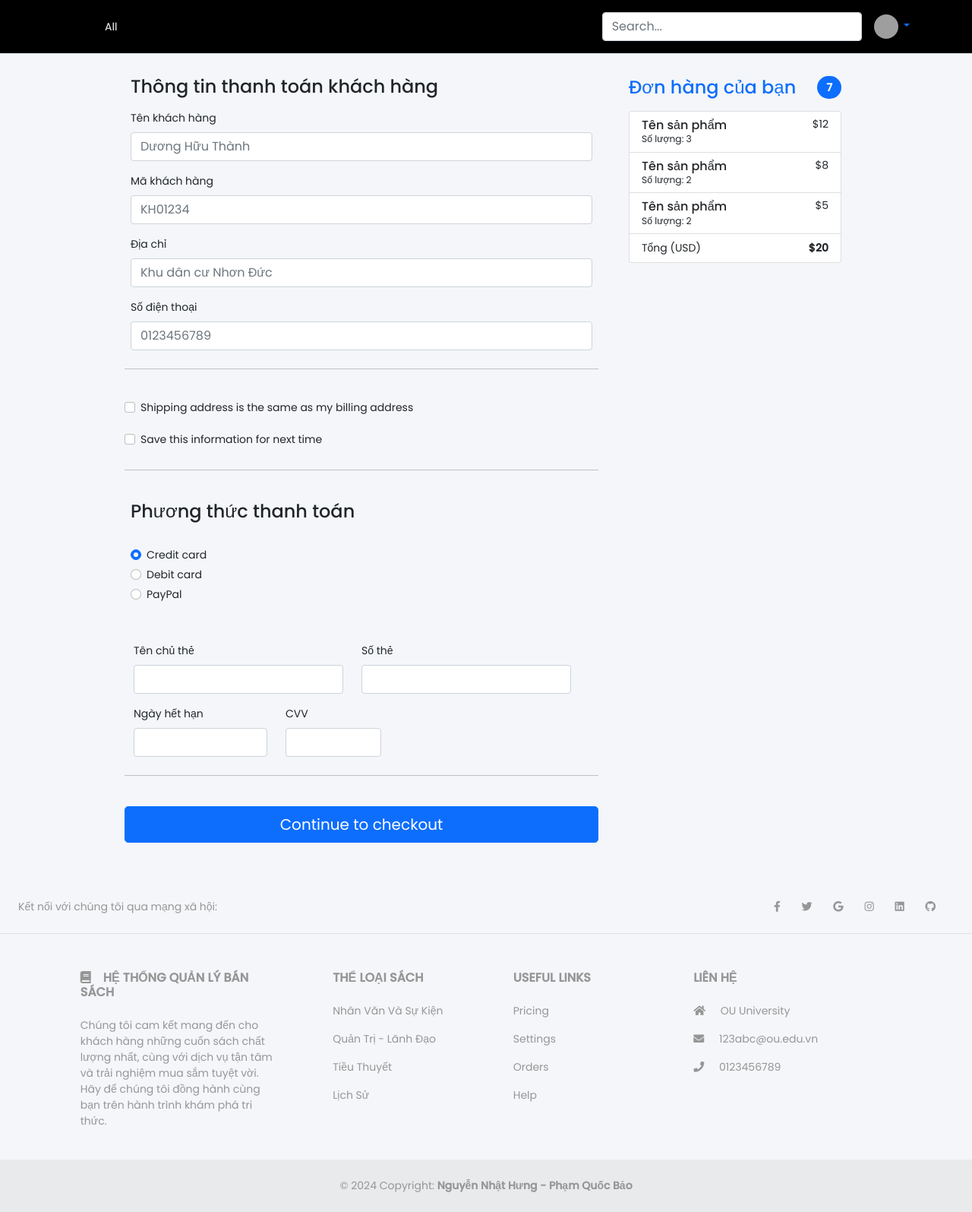
After one commit to NhatHung2004/BookStore-Management, a Flask app: page /checkout in a window 1280 px wide. The commit adds this page. Shown: the whole page at 76% size. Run offline with Flask 3, Linux system fonts and the light colour scheme; grey boxes are pictures that could not be loaded.

Commit message:
create checkout - update footer

```diff
--- a/bookstore/app/config.py
+++ b/bookstore/app/config.py
@@ -3,7 +3,7 @@ import os
 
 class Config:
     SECRET_KEY = 'HGHJAHA^&^&*AJAVAHJ*^&^&*%&*^GAFGFAG'
-    SQLALCHEMY_DATABASE_URI = "mysql+pymysql://NhatHung:nhathung123@localhost/storedb?charset=utf8mb4"
+    SQLALCHEMY_DATABASE_URI = "mysql+pymysql://admin:1@localhost/storedb?charset=utf8mb4"
     SQLALCHEMY_TRACK_MODIFICATIONS = False
     PAGE_SIZE = 4
     CLOUDINARY_CLOUD_NAME = os.getenv('CLOUDINARY_CLOUD_NAME', 'dvahhupo0')
--- a/bookstore/app/routes.py
+++ b/bookstore/app/routes.py
@@ -111,6 +111,10 @@ def common_response():
         "types" : dao.load_types(),
     }
 
+@app.route("/checkout")
+def checkout():
+    return render_template("checkout.html")
+
 
 if __name__ == "__main__":
     from admin import *
--- /dev/null
+++ b/bookstore/app/static/css/checkout.css
@@ -0,0 +1,4 @@
+.checkout{
+  max-width: 960px;
+  margin-top: 100px;
+}
--- /dev/null
+++ b/bookstore/app/templates/checkout.html
@@ -0,0 +1,159 @@
+{% extends 'layout/base.html' %}
+
+{% block content %}
+
+
+<div class="container checkout">
+    <main>
+
+        <div class="row g-5">
+            <div class="col-md-5 col-lg-4 order-md-last">
+                <h4 class="d-flex justify-content-between align-items-center mb-3">
+                    <span class="text-primary">Đơn hàng của bạn</span>
+                    <span class="badge bg-primary rounded-pill">7</span>
+                </h4>
+                <ul class="list-group mb-3">
+                    <li class="list-group-item d-flex justify-content-between lh-sm">
+                        <div>
+                            <h6 class="my-0">Tên sản phẩm</h6>
+                            <small class="text-body-secondary">Số lượng: 3</small>
+                        </div>
+                        <span class="text-body-secondary">$12</span>
+                    </li>
+                    <li class="list-group-item d-flex justify-content-between lh-sm">
+                        <div>
+                            <h6 class="my-0">Tên sản phẩm</h6>
+                            <small class="text-body-secondary">Số lượng: 2</small>
+                        </div>
+                        <span class="text-body-secondary">$8</span>
+                    </li>
+                    <li class="list-group-item d-flex justify-content-between lh-sm">
+                        <div>
+                            <h6 class="my-0">Tên sản phẩm</h6>
+                            <small class="text-body-secondary">Số lượng: 2</small>
+                        </div>
+                        <span class="text-body-secondary">$5</span>
+                    </li>
+                    <li class="list-group-item d-flex justify-content-between">
+                        <span>Tổng (USD)</span>
+                        <strong>$20</strong>
+                    </li>
+                </ul>
+            </div>
+            <div class="col-md-7 col-lg-8">
+                <h4 class="mb-3">Thông tin thanh toán khách hàng</h4>
+                <form class="needs-validation" novalidate>
+                    <div class="row g-3">
+                        <div class="col-12">
+                            <label for="username" class="form-label">Tên khách hàng</label>
+                            <div class="input-group has-validation">
+                                <input type="text" class="form-control" id="username" placeholder="Dương Hữu Thành"
+                                       required>
+                                <div class="invalid-feedback">
+                                    Your username is required.
+                                </div>
+                            </div>
+                        </div>
+
+                        <div class="col-12">
+                            <label for="customerid" class="form-label">Mã khách hàng</label>
+                            <input class="form-control" id="customerid" placeholder="KH01234">
+                            <div class="invalid-feedback">
+                                Please enter a valid email address for shipping updates.
+                            </div>
+                        </div>
+
+                        <div class="col-12">
+                            <label for="address" class="form-label">Địa chỉ</label>
+                            <input type="text" class="form-control" id="address" placeholder="Khu dân cư Nhơn Đức"
+                                   required>
+                        </div>
+
+                        <div class="col-12">
+                            <label for="phone" class="form-label">Số điện thoại</label>
+                            <input type="text" class="form-control" id="phone" placeholder="0123456789">
+                        </div>
+
+
+                        <hr class="my-4">
+
+                        <div class="form-check">
+                            <input type="checkbox" class="form-check-input" id="same-address">
+                            <label class="form-check-label" for="same-address">Shipping address is the same as my
+                                billing
+                                address</label>
+                        </div>
+
+                        <div class="form-check">
+                            <input type="checkbox" class="form-check-input" id="save-info">
+                            <label class="form-check-label" for="save-info">Save this information for next time</label>
+                        </div>
+
+                        <hr class="my-4">
+
+                        <h4 class="mb-3">Phương thức thanh toán</h4>
+
+                        <div class="my-3">
+                            <div class="form-check">
+                                <input id="credit" name="paymentMethod" type="radio" class="form-check-input" checked
+                                       required>
+                                <label class="form-check-label" for="credit">Credit card</label>
+                            </div>
+                            <div class="form-check">
+                                <input id="debit" name="paymentMethod" type="radio" class="form-check-input" required>
+                                <label class="form-check-label" for="debit">Debit card</label>
+                            </div>
+                            <div class="form-check">
+                                <input id="paypal" name="paymentMethod" type="radio" class="form-check-input" required>
+                                <label class="form-check-label" for="paypal">PayPal</label>
+                            </div>
+                        </div>
+
+                        <div class="row gy-3">
+                            <div class="col-md-6">
+                                <label for="cc-name" class="form-label">Tên chủ thẻ</label>
+                                <input type="text" class="form-control" id="cc-name" placeholder="" required>
+                                <div class="invalid-feedback">
+                                    Name on card is required
+                                </div>
+                            </div>
+
+                            <div class="col-md-6">
+                                <label for="cc-number" class="form-label">Số thẻ</label>
+                                <input type="text" class="form-control" id="cc-number" placeholder="" required>
+                                <div class="invalid-feedback">
+                                    Credit card number is required
+                                </div>
+                            </div>
+
+                            <div class="col-md-4">
+                                <label for="cc-expiration" class="form-label">Ngày hết hạn</label>
+                                <input type="text" class="form-control" id="cc-expiration" placeholder="" required>
+                                <div class="invalid-feedback">
+                                    Expiration date required
+                                </div>
+                            </div>
+
+                            <div class="col-md-3">
+                                <label for="cc-cvv" class="form-label">CVV</label>
+                                <input type="text" class="form-control" id="cc-cvv" placeholder="" required>
+                                <div class="invalid-feedback">
+                                    Security code required
+                                </div>
+                            </div>
+                        </div>
+
+                        <hr class="my-4">
+
+                        <button class="w-100 btn btn-primary btn-lg" type="submit">Continue to checkout</button>
+                    </div>
+                </form>
+            </div>
+        </div>
+    </main>
+
+
+</div>
+
+
+{% endblock %}
--- a/bookstore/app/templates/layout/base.html
+++ b/bookstore/app/templates/layout/base.html
@@ -26,6 +26,7 @@
     <link rel="stylesheet" href="../../static/css/style.css" />
     <link rel="stylesheet" href="../../static/css/cart.css" />
     <link rel="stylesheet" href="../../static/css/seller.css" />
+    <link rel="stylesheet" href="../../static/css/checkout.css" />
     <script src="../../static/js/script.js"></script>
 
 
--- a/bookstore/app/templates/layout/footer.html
+++ b/bookstore/app/templates/layout/footer.html
@@ -1,4 +1,122 @@
-<div class="mt-4 p-5 bg-primary text-white rounded">
-    <h1>Hệ thống bán hàng trực tuyến</h1>
-    <p>Nguyễn Nhật Hưng - Phạm Quốc Bảo</p>
-</div>
+<!-- Footer -->
+<footer class="text-center text-lg-start bg-body-tertiary text-muted" style="margin-top: 50px;">
+  <!-- Section: Social media -->
+  <section class="d-flex justify-content-center justify-content-lg-between p-4 border-bottom">
+    <!-- Left -->
+    <div class="me-5 d-none d-lg-block">
+      <span>Kết nối với chúng tôi qua mạng xã hội:</span>
+    </div>
+    <!-- Left -->
+
+    <!-- Right -->
+    <div>
+      <a href="" class="me-4 text-reset">
+        <i class="fab fa-facebook-f"></i>
+      </a>
+      <a href="" class="me-4 text-reset">
+        <i class="fab fa-twitter"></i>
+      </a>
+      <a href="" class="me-4 text-reset">
+        <i class="fab fa-google"></i>
+      </a>
+      <a href="" class="me-4 text-reset">
+        <i class="fab fa-instagram"></i>
+      </a>
+      <a href="" class="me-4 text-reset">
+        <i class="fab fa-linkedin"></i>
+      </a>
+      <a href="" class="me-4 text-reset">
+        <i class="fab fa-github"></i>
+      </a>
+    </div>
+    <!-- Right -->
+  </section>
+  <!-- Section: Social media -->
+
+  <!-- Section: Links  -->
+  <section class="">
+    <div class="container text-center text-md-start mt-5">
+      <!-- Grid row -->
+      <div class="row mt-3">
+        <!-- Grid column -->
+        <div class="col-md-3 col-lg-4 col-xl-3 mx-auto mb-4">
+          <!-- Content -->
+          <h6 class="text-uppercase fw-bold mb-4">
+            <i class="fas fa-book me-3"></i>Hệ thống quản lý bán sách
+          </h6>
+          <p>
+            Chúng tôi cam kết mang đến cho khách hàng những cuốn sách chất lượng nhất,
+            cùng với dịch vụ tận tâm và trải nghiệm mua sắm tuyệt vời.
+            Hãy để chúng tôi đồng hành cùng bạn trên hành trình khám phá tri thức.
+          </p>
+        </div>
+        <!-- Grid column -->
+
+        <!-- Grid column -->
+        <div class="col-md-2 col-lg-2 col-xl-2 mx-auto mb-4">
+          <!-- Links -->
+          <h6 class="text-uppercase fw-bold mb-4">
+            Thể loại sách
+          </h6>
+          <p>
+            <a href="#!" class="text-reset">Nhân Văn Và Sự Kiện</a>
+          </p>
+          <p>
+            <a href="#!" class="text-reset">Quản Trị - Lãnh Đạo</a>
+          </p>
+          <p>
+            <a href="#!" class="text-reset">Tiều Thuyết</a>
+          </p>
+          <p>
+            <a href="#!" class="text-reset">Lịch Sử</a>
+          </p>
+        </div>
+        <!-- Grid column -->
+
+        <!-- Grid column -->
+        <div class="col-md-3 col-lg-2 col-xl-2 mx-auto mb-4">
+          <!-- Links -->
+          <h6 class="text-uppercase fw-bold mb-4">
+            Useful links
+          </h6>
+          <p>
+            <a href="#!" class="text-reset">Pricing</a>
+          </p>
+          <p>
+            <a href="#!" class="text-reset">Settings</a>
+          </p>
+          <p>
+            <a href="#!" class="text-reset">Orders</a>
+          </p>
+          <p>
+            <a href="#!" class="text-reset">Help</a>
+          </p>
+        </div>
+        <!-- Grid column -->
+
+        <!-- Grid column -->
+        <div class="col-md-4 col-lg-3 col-xl-3 mx-auto mb-md-0 mb-4">
+          <!-- Links -->
+          <h6 class="text-uppercase fw-bold mb-4">Liên Hệ</h6>
+          <p><i class="fas fa-home me-3"></i> OU University</p>
+          <p>
+            <i class="fas fa-envelope me-3"></i>
+            123abc@ou.edu.vn
+          </p>
+          <p><i class="fas fa-phone me-3"></i> 0123456789</p>
+        </div>
+        <!-- Grid column -->
+      </div>
+      <!-- Grid row -->
+    </div>
+  </section>
+  <!-- Section: Links  -->
+
+  <!-- Copyright -->
+  <div class="text-center p-4" style="background-color: rgba(0, 0, 0, 0.05);">
+    © 2024 Copyright:
+    <a class="text-reset fw-bold" href="https://mdbootstrap.com/">Nguyễn Nhật Hưng - Phạm Quốc Bảo</a>
+  </div>
+  <!-- Copyright -->
+</footer>
+<!-- Footer -->
```
Also changed, not shown: bookstore/app/models.py (+26 -26 lines), 3 other files.
